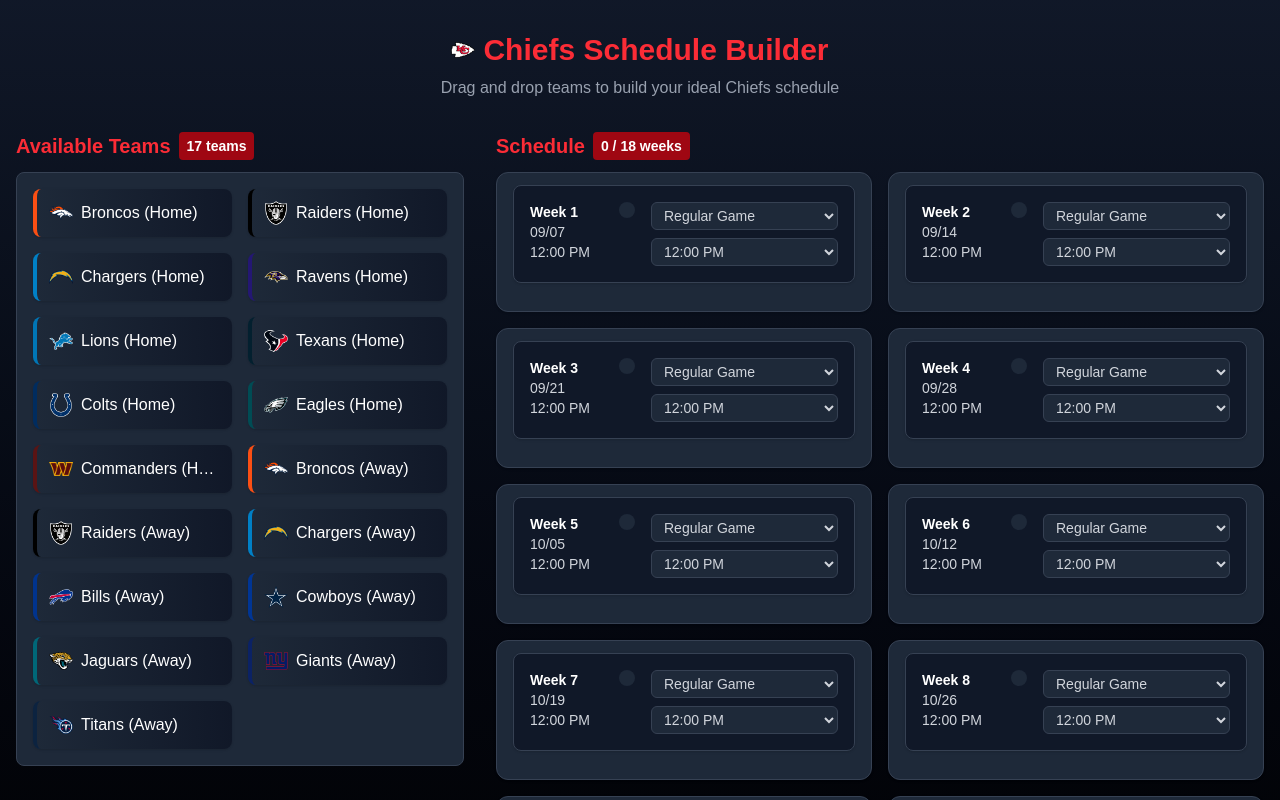
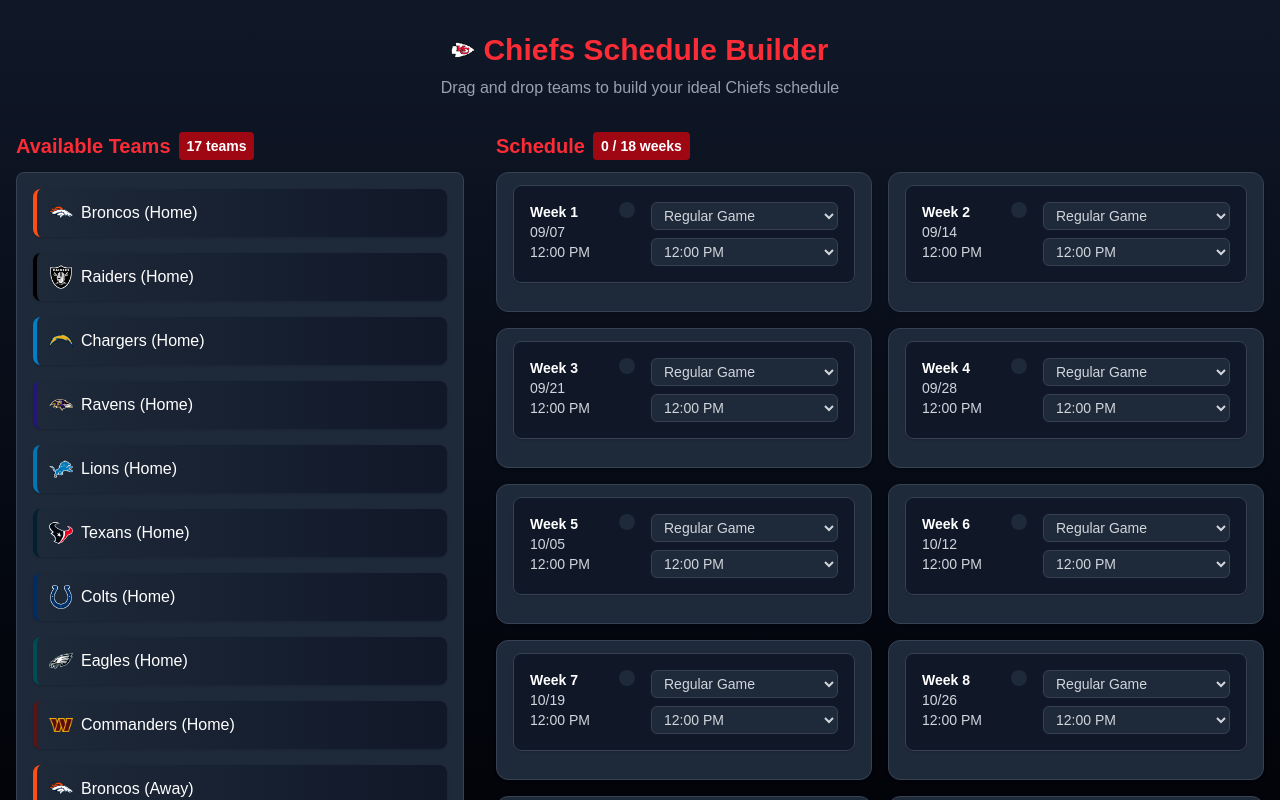
Before and after one commit to F-L-D-B/chiefs-schedule-dnd, a Next.js app: page / in a window 1280 px wide. Shown: the top 800 px of the page. Built offline with nearby package versions, Linux system fonts and the light colour scheme.

Commit message:
I hate formatting

```diff
--- a/src/app/page.tsx
+++ b/src/app/page.tsx
@@ -366,7 +366,7 @@ export default function Home() {
                                 </span>
                             </h2>
                             <DropZone id='pool' label='' isPool={true}>
-                                <div className="grid grid-cols-1 md:grid-cols-2 gap-4 max-w-full xl:max-w-[1200px] mx-auto">
+                                <div className="grid grid-cols-1 sm:grid-cols-2 xl:grid-cols-1 gap-4">
                                     {pool.map((team) => (
                                         <DraggableItem
                                             key={team.id}
@@ -379,6 +379,7 @@ export default function Home() {
                                     ))}
                                 </div>
                             </DropZone>
+
                         </div>
 
                         {/* Weeks */}
```
